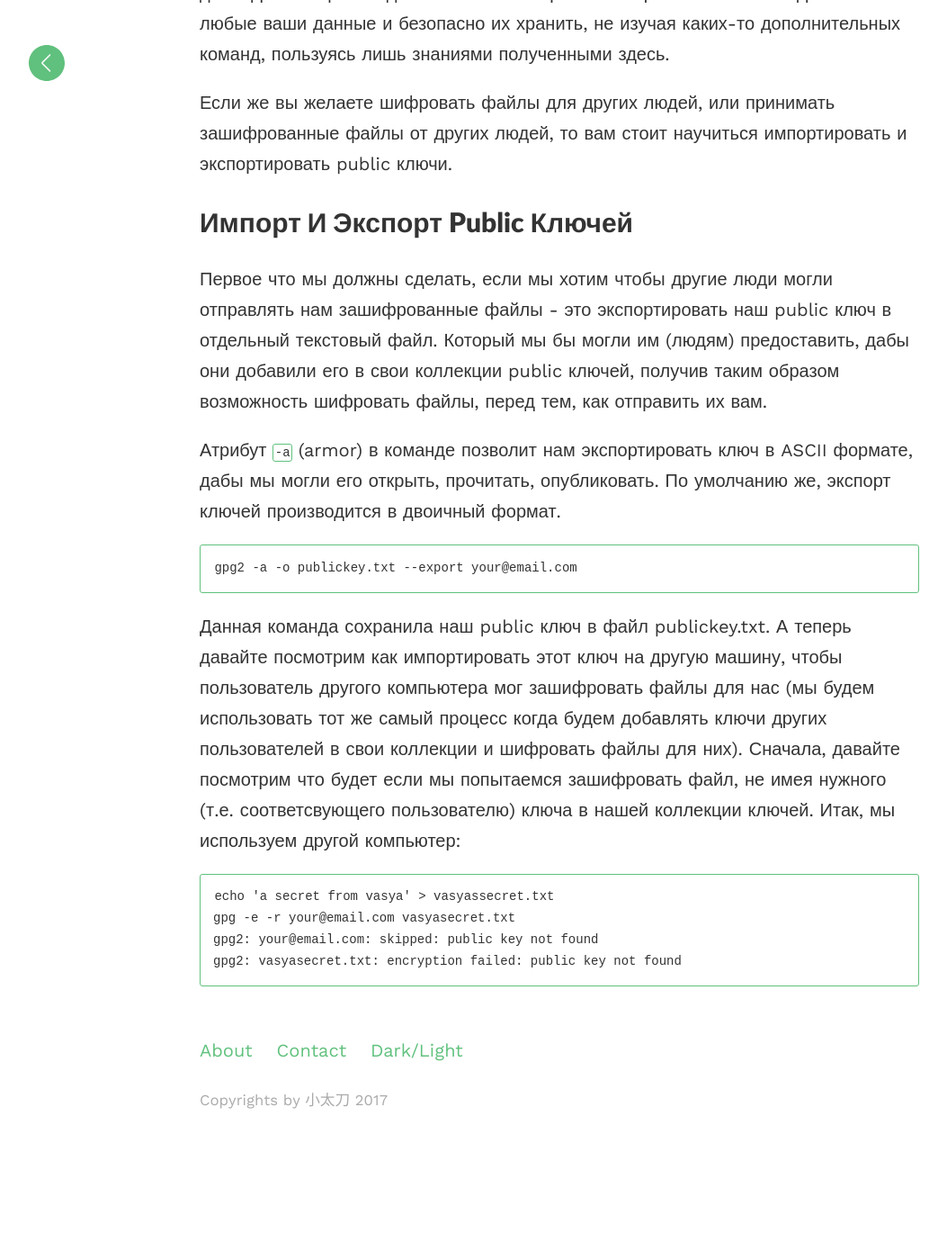
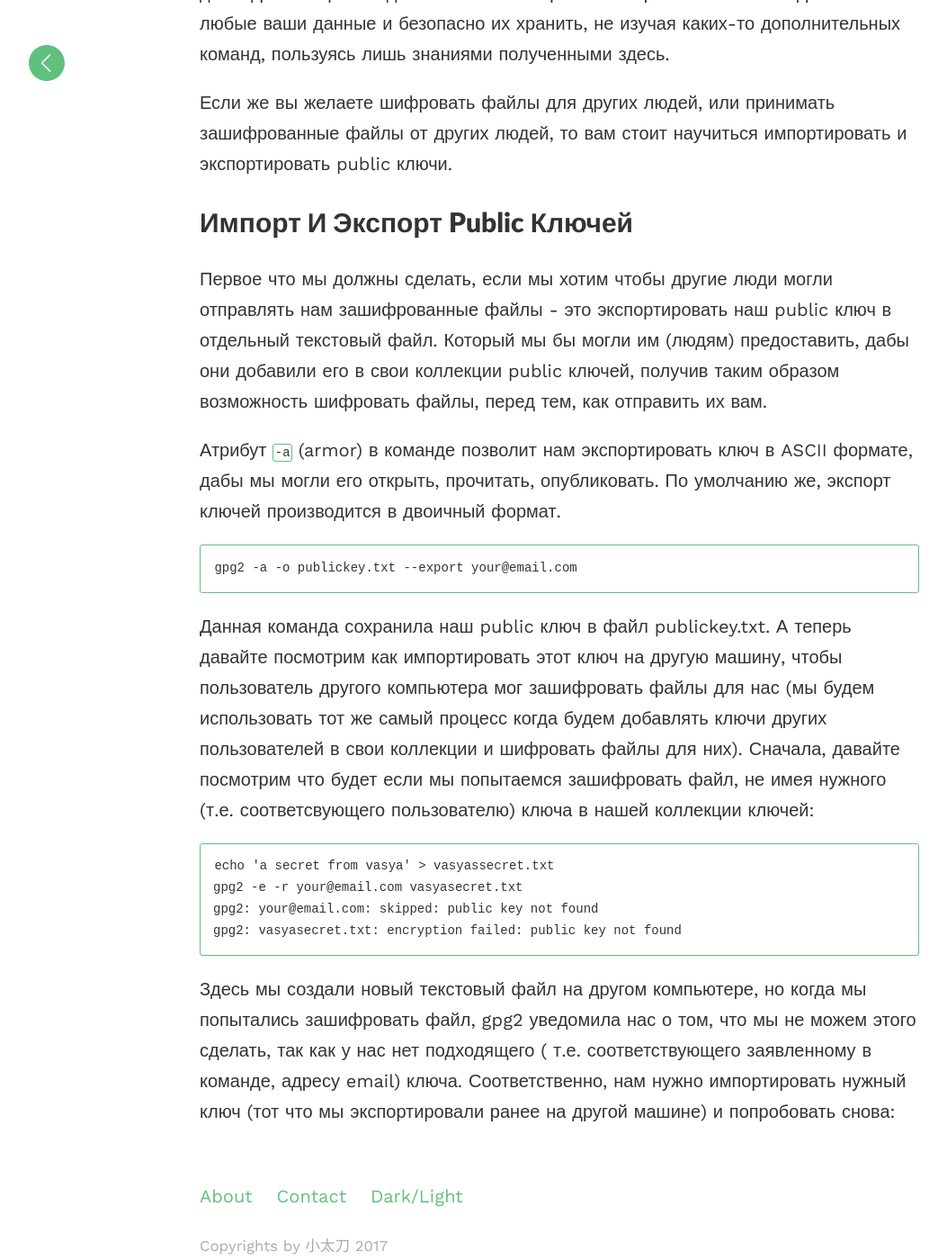
Before and after one commit to evgeniyantipin/evgeniyantipin.github.io, a Jekyll site: the page built from _posts/2018-03-10-gpg2.markdown, in a window 1280 px wide and 1400 px high, scrolled down 5517 px. Shown: the whole window at 90% size, without its empty margins (18-1071 px from the left). Built offline with Jekyll 4.4.1, drawn with Linux system fonts in a browser that asks for light colours; before the commit the page ends 6755 px from its top, so only the background shows below that.

Commit message:
Update 2018-03-10-gpg2.markdown

````diff
--- a/_posts/2018-03-10-gpg2.markdown
+++ b/_posts/2018-03-10-gpg2.markdown
@@ -125,10 +125,11 @@ gpg2 -d -o decrypted.txt secret.txt.gpg
 ```bash
 gpg2 -a -o publickey.txt --export your@email.com
 ```
-Данная команда сохранила наш public ключ в файл publickey.txt. А теперь давайте посмотрим как импортировать этот ключ на другую машину, чтобы пользователь другого компьютера мог зашифровать файлы для нас (мы будем использовать тот же самый процесс когда будем добавлять ключи других пользователей в свои коллекции и шифровать файлы для них). Сначала, давайте посмотрим что будет если мы попытаемся зашифровать файл, не имея нужного (т.е. соответсвующего пользователю) ключа в нашей коллекции ключей. Итак, мы используем другой компьютер:
+Данная команда сохранила наш public ключ в файл publickey.txt. А теперь давайте посмотрим как импортировать этот ключ на другую машину, чтобы пользователь другого компьютера мог зашифровать файлы для нас (мы будем использовать тот же самый процесс когда будем добавлять ключи других пользователей в свои коллекции и шифровать файлы для них). Сначала, давайте посмотрим что будет если мы попытаемся зашифровать файл, не имея нужного (т.е. соответсвующего пользователю) ключа в нашей коллекции ключей:
 ```bash
 echo 'a secret from vasya' > vasyassecret.txt
-gpg -e -r your@email.com vasyasecret.txt
+gpg2 -e -r your@email.com vasyasecret.txt
 gpg2: your@email.com: skipped: public key not found
 gpg2: vasyasecret.txt: encryption failed: public key not found
 ```
+Здесь мы создали новый текстовый файл на другом компьютере, но когда мы попытались зашифровать файл, gpg2 уведомила нас о том, что мы не можем этого сделать, так как у нас нет подходящего ( т.е. соответствующего заявленному в команде, адресу email) ключа. Соответственно, нам нужно импортировать нужный ключ (тот что мы экспортировали ранее на другой машине) и попробовать снова:
````
